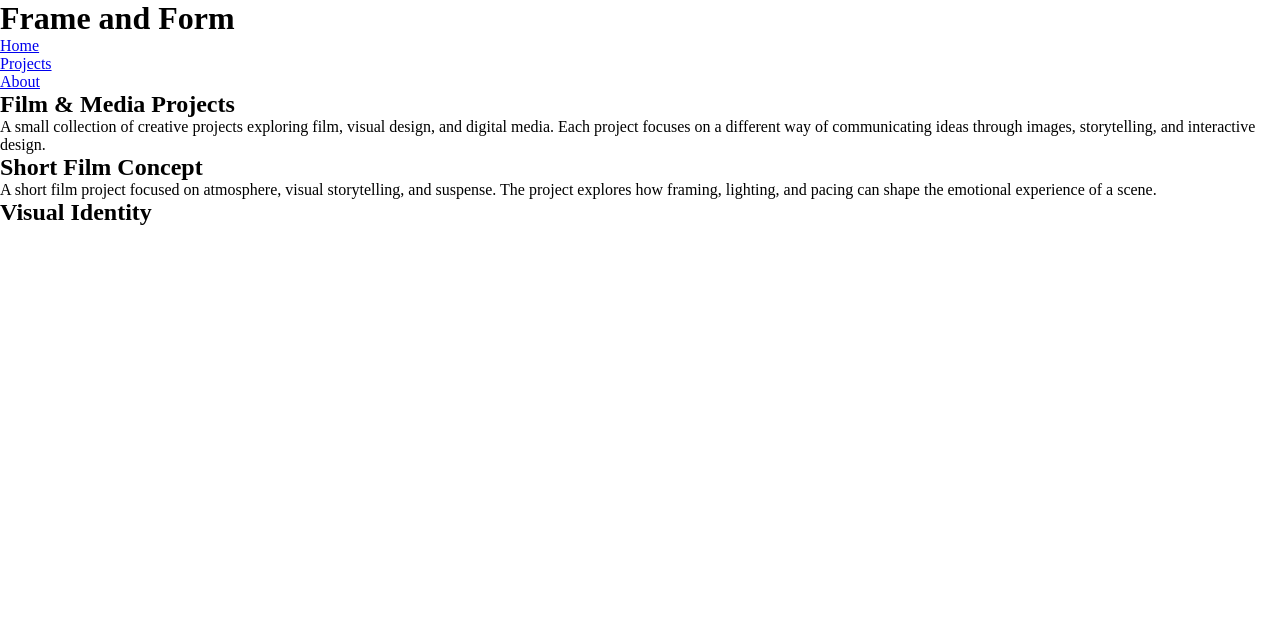
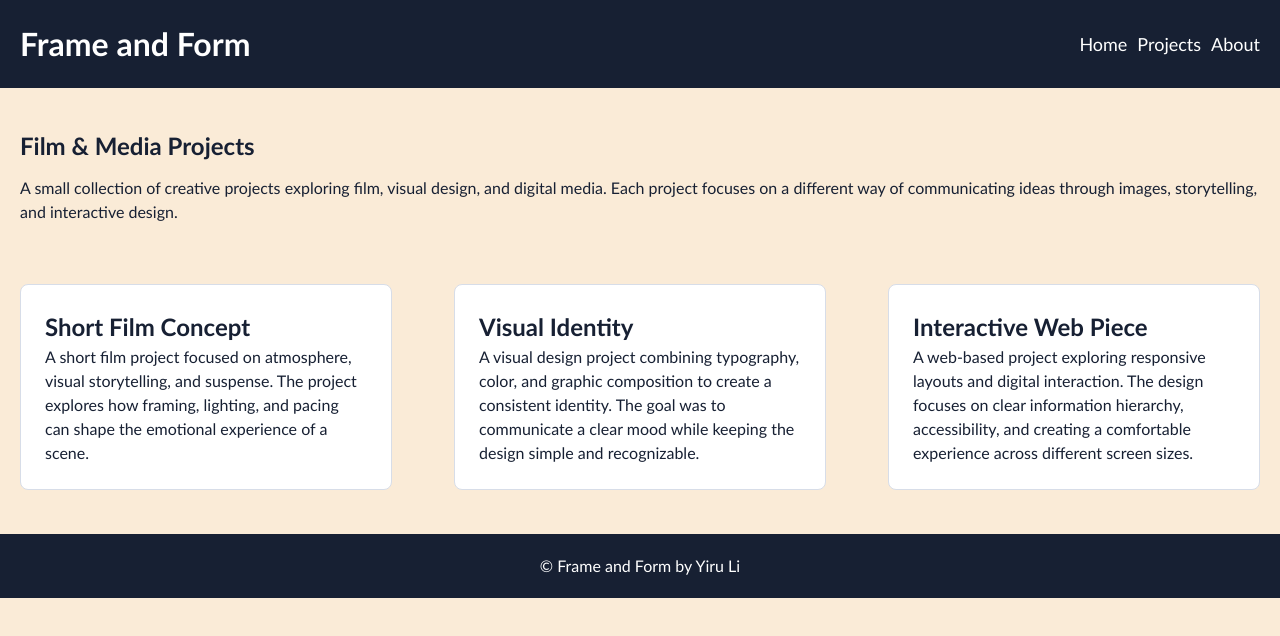
Before and after one commit to Yiru7/Lab2, a plain HTML site: page index.html in a window 1280 px wide. Drawn offline with Linux system fonts and the light colour scheme.

Commit message:
final-version

```diff
--- a/css/style.css
+++ b/css/style.css
@@ -4,10 +4,92 @@
     box-sizing: border-box;
 }
 
+body {
+    font-family: 'Gill Sans', 'Gill Sans MT', Calibri, 'Trebuchet MS', sans-serif;
+    background-color:antiquewhite;
+    color: #172033;
+    line-height: 1.5;
+}
+
+header {
+    display: flex;
+    flex-direction: column;
+    padding: 20px;
+    background-color: #172033;
+    color: white;
+}
+
+nav ul {
+    display: flex;
+    flex-direction: column;
+    list-style: none;
+    margin-top: 16px;
+    gap: 10px;
+    font-size: large;
+}
+
+nav a {
+    color: white;
+    text-decoration: none;
+}
+
+.bio-hero {
+    display: flex;
+    flex-direction: column;
+    padding: 40px 20px;
+}
+
+.bio-hero h2 {
+    margin-bottom: 12px;
+}
+
+.card-grid {
+    display: flex;
+    flex-direction: column;
+    gap: 16px;
+    padding: 20px;
+}
+
+.card {
+    flex-basis: 100%;
+    background-color: white;
+    padding: 24px;
+    border: 1px solid #d7dde8;
+    border-radius: 8px;
+}
+
+.card:hover {
+    transform: translateY(-4px);
+    box-shadow: 0 8px 20px rgba(0, 0, 0, 12);
+}
+
+footer {
+    padding: 20px;
+    text-align: center;
+    background-color: #172033;
+    color: white;
+    margin-top: 24px;
+}
+
 @media (min-width: 768px) {
 
+    header {
+        flex-direction: row;
+        justify-content: space-between;
+        align-items: center;
+    }
+
+    nav ul {
+        flex-direction: row;
+        margin-top: 0;
+    }
+
+     .card-grid {
+        flex-direction: row;
+        justify-content: space-between;
+    }
+
+    .card {
+        flex-basis: 30%;
+    }
 }
-
-@media (max-width: 768) {
-
-}
--- a/index.html
+++ b/index.html
@@ -39,18 +39,22 @@
 
             <article class="card">
                 <h2>Visual Identity</h2>
-
+                <p>
+                    A visual design project combining typography, color, and graphic composition to create a consistent identity. The goal was to communicate a clear mood while keeping the design simple and recognizable.
+                </p>
             </article>
 
             <article class="card">
-
+                <h2>Interactive Web Piece</h2>
+                <p>
+                    A web-based project exploring responsive layouts and digital interaction. The design focuses on clear information hierarchy, accessibility, and creating a comfortable experience across different screen sizes.
+                </p>
             </article>
         </section>
-    <article>
+    </main>
 
-    </article>
-    <footer>
-
+    <footer id="about">
+        <p>&copy Frame and Form by Yiru Li</p>
     </footer>
 </body>
 </html>
```
